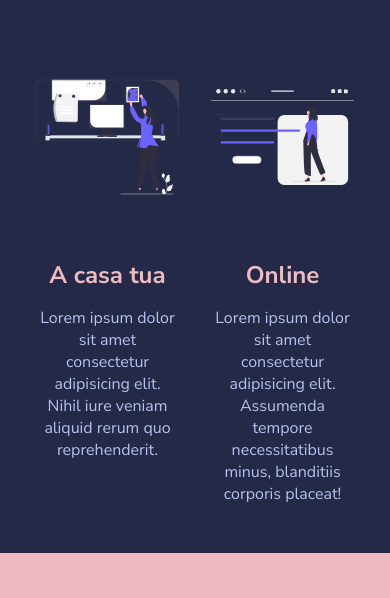
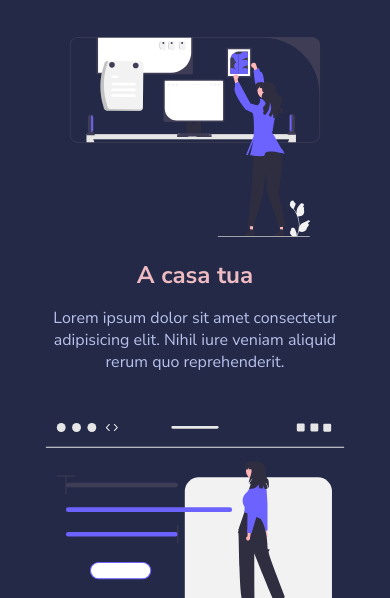
Before and after one commit to Antonino-Sofia/html-css-resp-wannabe, a plain HTML site: page index.html in a window 390 px wide. Shown: the part 196-794 px from the top of the page. Drawn offline with Linux system fonts and the light colour scheme.

Commit message:
html-css-resp-wannabe-mobile 480px

```diff
--- a/css/style.css
+++ b/css/style.css
@@ -132,3 +132,23 @@ img {
     width: 100%;
   }
 }
+
+@media screen and (max-width: 480px) {
+  .container {
+    width: 100%;
+  }
+}
+
+img {
+  width: 100%;
+}
+
+.lessons .col {
+  width: 100%;
+  margin-bottom: 50px;
+}
+
+.row {
+  flex-direction: column;
+  align-items: center;
+}
```
